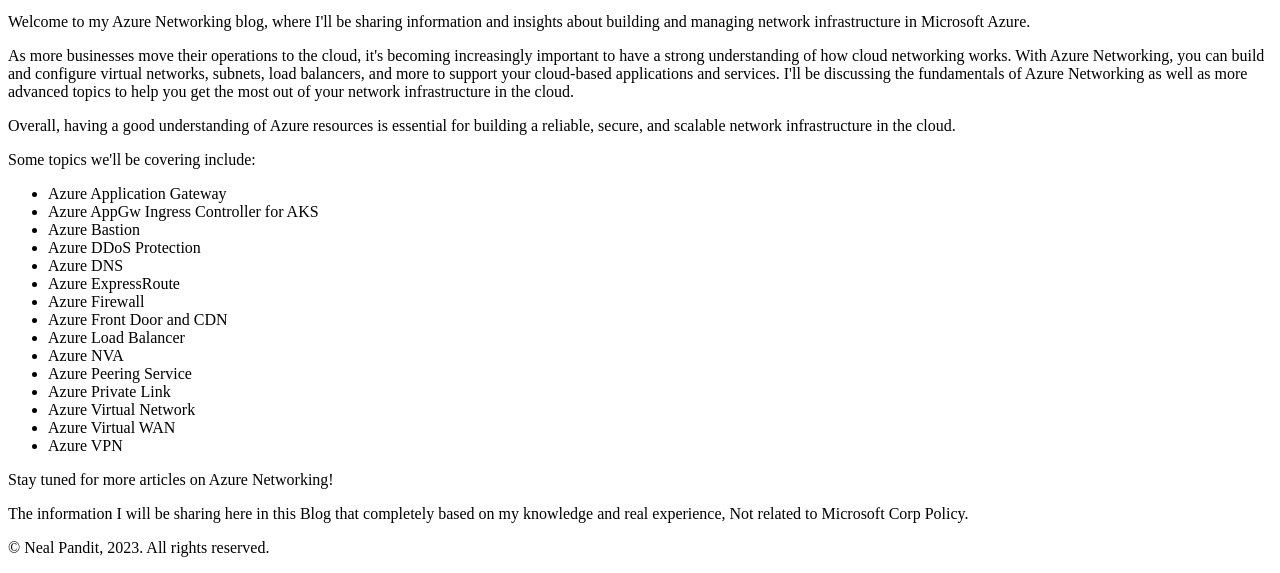
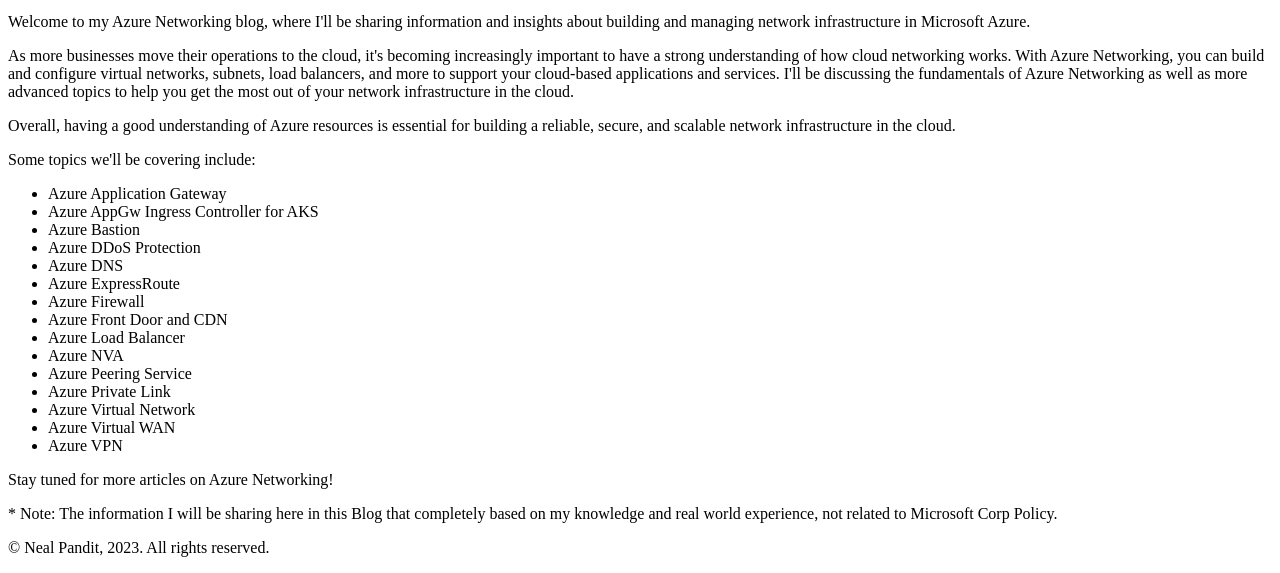
Before and after one commit to 979px/nepsky, a plain HTML site: page index.html in a window 1280 px wide. Shown: the part 240-813 px from the top of the page. Drawn offline with Linux system fonts and the light colour scheme.

Commit message:
Update index.html

```diff
--- a/index.html
+++ b/index.html
@@ -51,8 +51,8 @@
 		</article>
 	</main>
 	<footer>
-		<p>The information I will be sharing here in this Blog that completely based on my knowledge and real experience, Not related to Microsoft Corp Policy.</p>
-		<p>&copy; Neal Pandit, 2023. All rights reserved.</p>
+		<p> * Note: The information I will be sharing here in this Blog that completely based on my knowledge and real world experience, not related to Microsoft Corp Policy.</p>
+		<p> &copy; Neal Pandit, 2023. All rights reserved.</p>
 	</footer>
 </body>
 </html>
```
